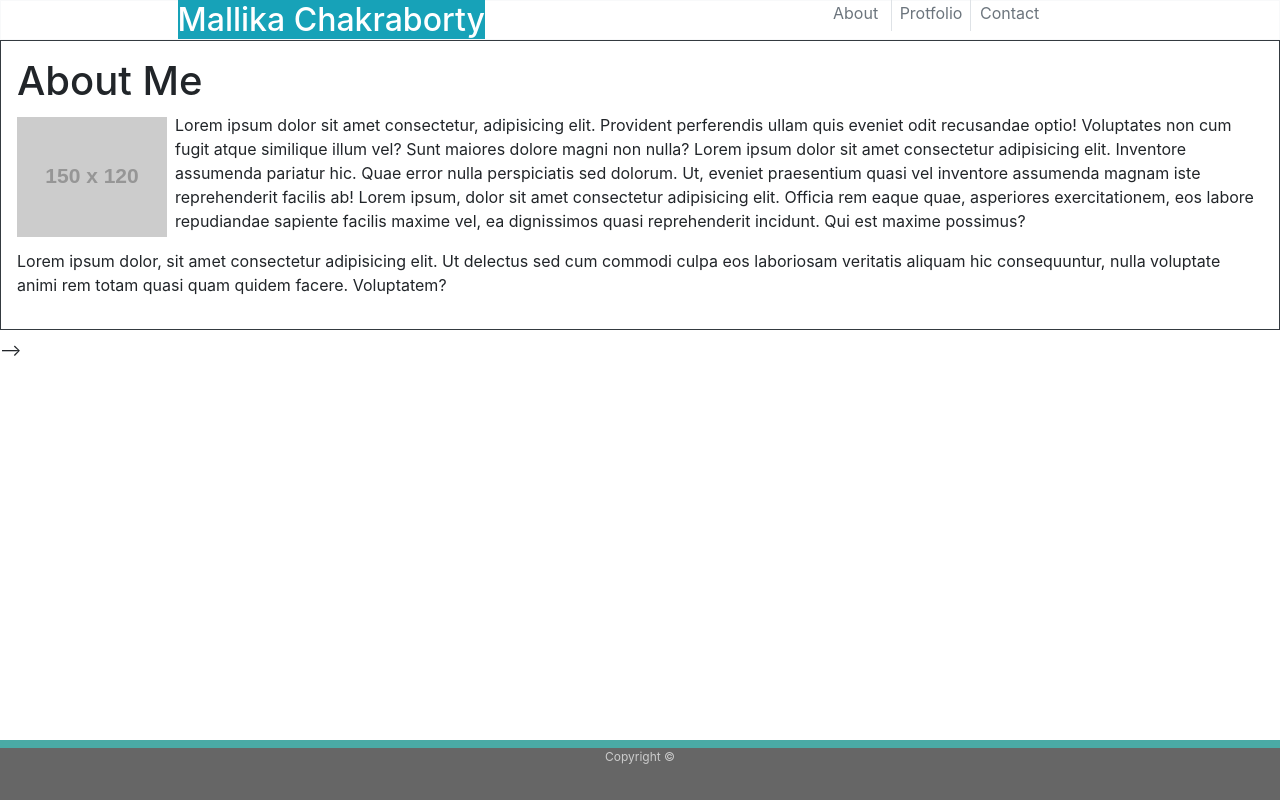
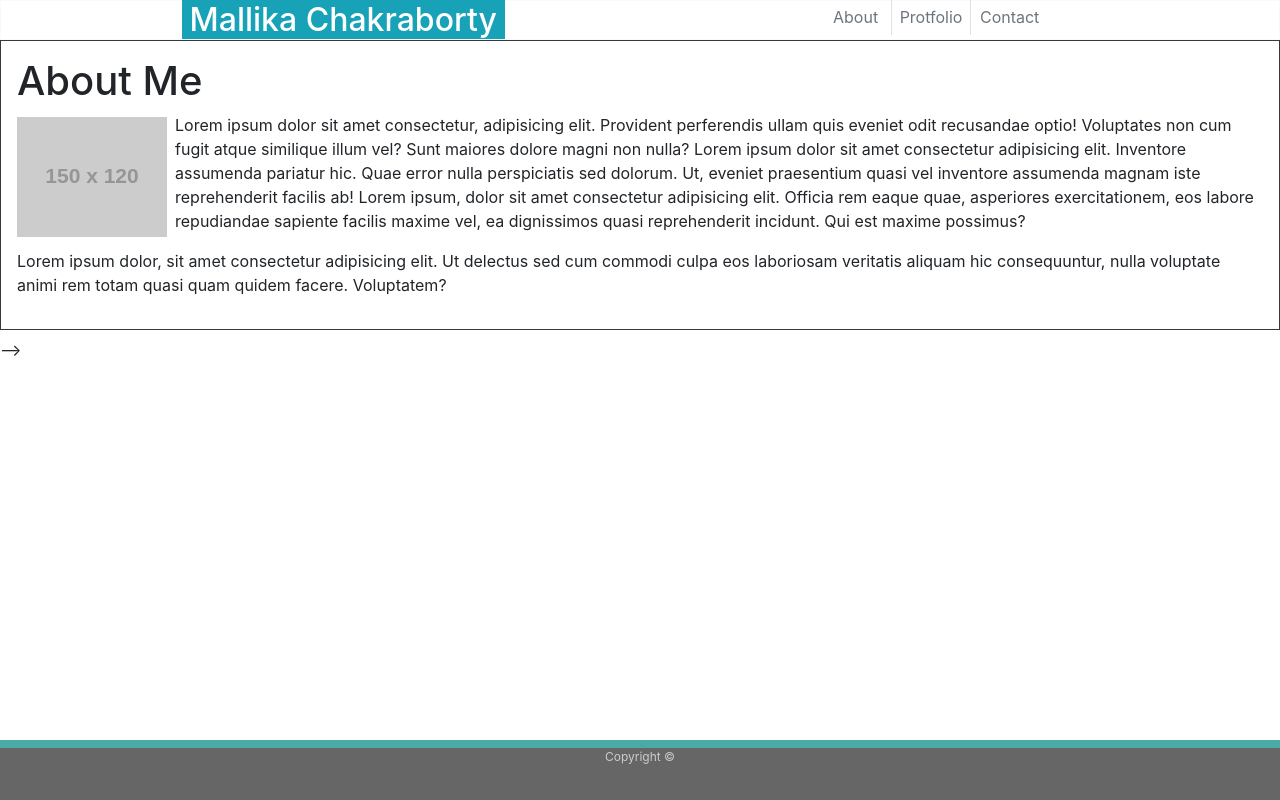
Before and after one commit to Mallika1/Bootstrap-Portfolio, a plain HTML site: page index.html in a window 1280 px wide. Drawn offline with nearby package versions, Linux system fonts and the light colour scheme; files that its build step writes are made by us from their sources; placeholder pictures from the web are drawn by us.

Commit message:
initial commit

```diff
--- a/index.html
+++ b/index.html
@@ -54,12 +54,12 @@
 
                                         </div>
                               <div class="col-md-5">
-                                    <a href="index.html"  class="bg-info text-white h2">Mallika Chakraborty </a>
+                                    <a href="index.html"  class="bg-info text-white pl-2 m-1 pr-2 h2">Mallika Chakraborty </a>
                                 </div>
                                 <div class="col-md-2 ">
 
                                     </div>
-                                <div class="col-md-4">
+                                <div class="col-md-4 pt-1">
                                         <a  class="text-muted p-2 border-right" href="#">About </a>
                                         <a  class="text-muted p-2 border-right" href="#">Protfolio</a>
                                         <a class="text-muted p-1" href="#">Contact</a> </a>
```
